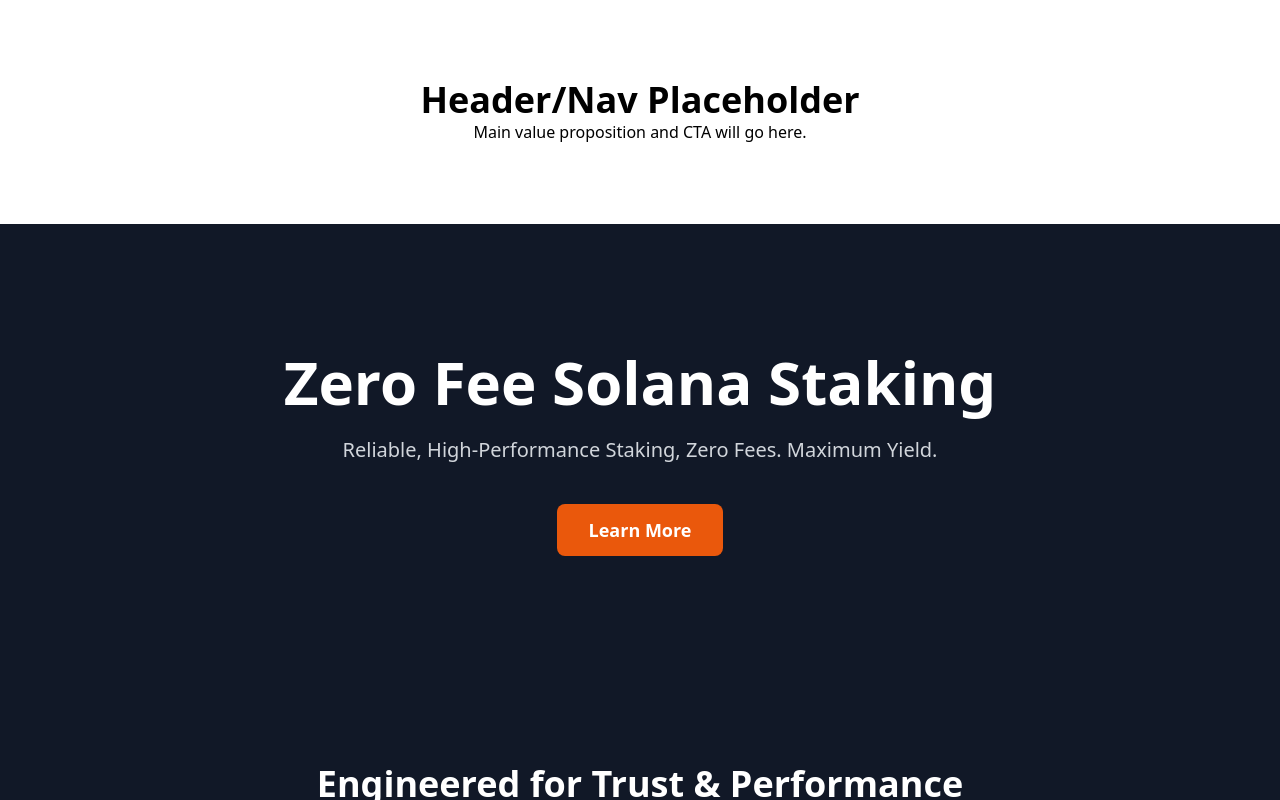
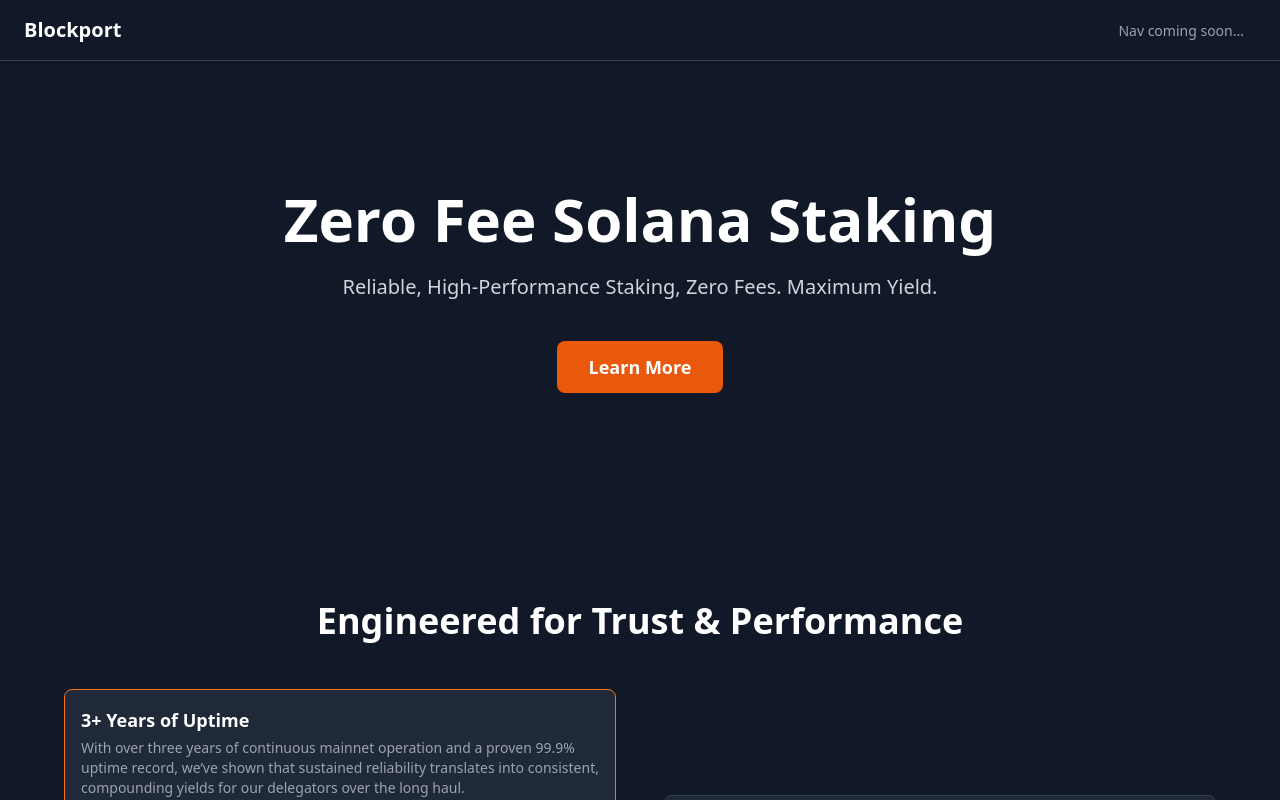
Before and after one commit to adrianciaff/blockport-xyz-website, a Next.js app: page / in a window 1280 px wide. Shown: the top 800 px of the page. Built offline with nearby package versions, Linux system fonts and the light colour scheme.

Commit message:
Feat: Make Header sticky

```diff
--- a/src/components/Header.tsx
+++ b/src/components/Header.tsx
@@ -1,12 +1,23 @@
-// src/components/Hero.tsx
+// src/components/Header.tsx
 import React from 'react';
+import Link from 'next/link';
 
 const Header: React.FC = () => {
   return (
-    <section className="py-20 text-center"> {/* Basic placeholder styling */}
-      <h1 className="text-4xl font-bold">Header/Nav Placeholder</h1>
-      <p>Main value proposition and CTA will go here.</p>
-    </section>
+    // Added sticky, top-0, z-50, w-full
+    <header className="sticky top-0 z-50 w-full bg-gray-900 text-white shadow-md border-b border-gray-700"> {/* <-- Added classes here */}
+      <div className="container mx-auto px-6 py-4 flex justify-between items-center">
+
+        <Link href="/" className="text-xl font-bold hover:opacity-80 transition-opacity">
+          Blockport
+        </Link>
+
+        <nav>
+          <span className="px-3 text-gray-400 text-sm">Nav coming soon...</span>
+        </nav>
+
+      </div>
+    </header>
   );
 };
 
```
